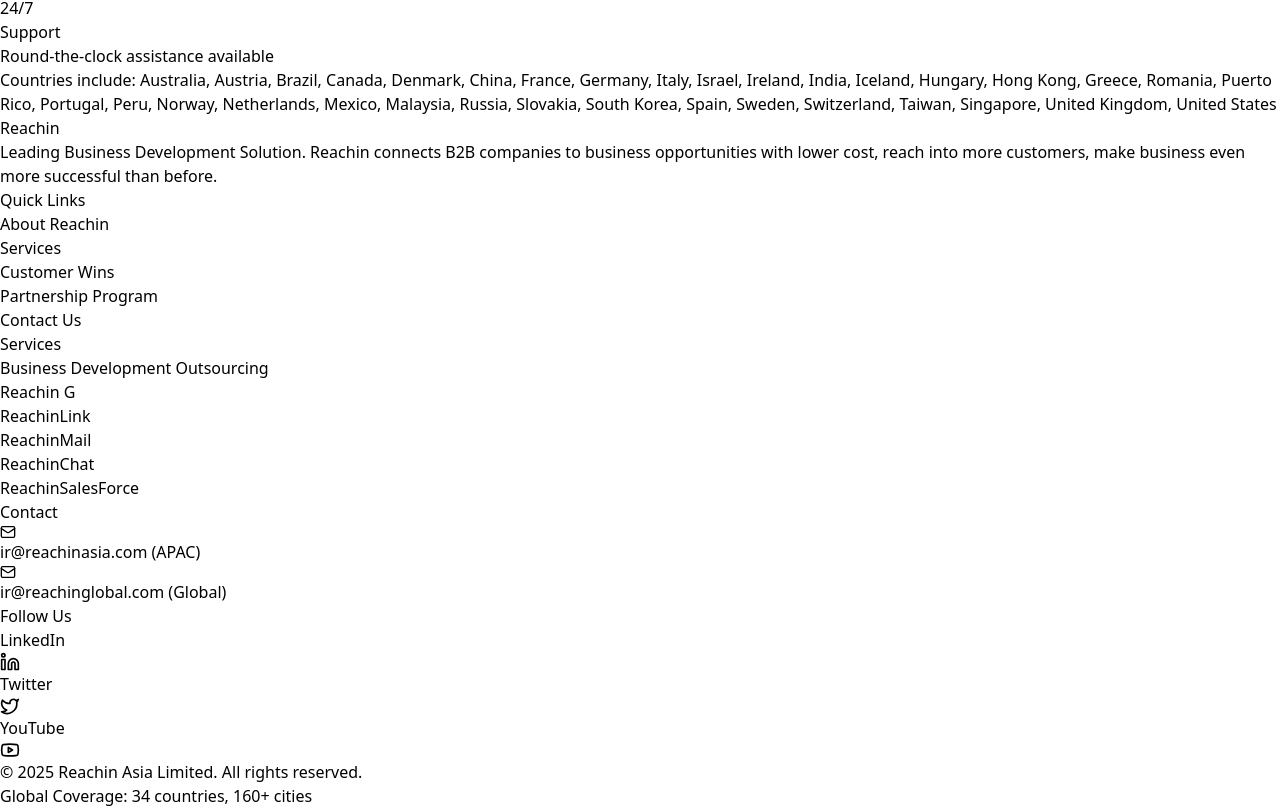
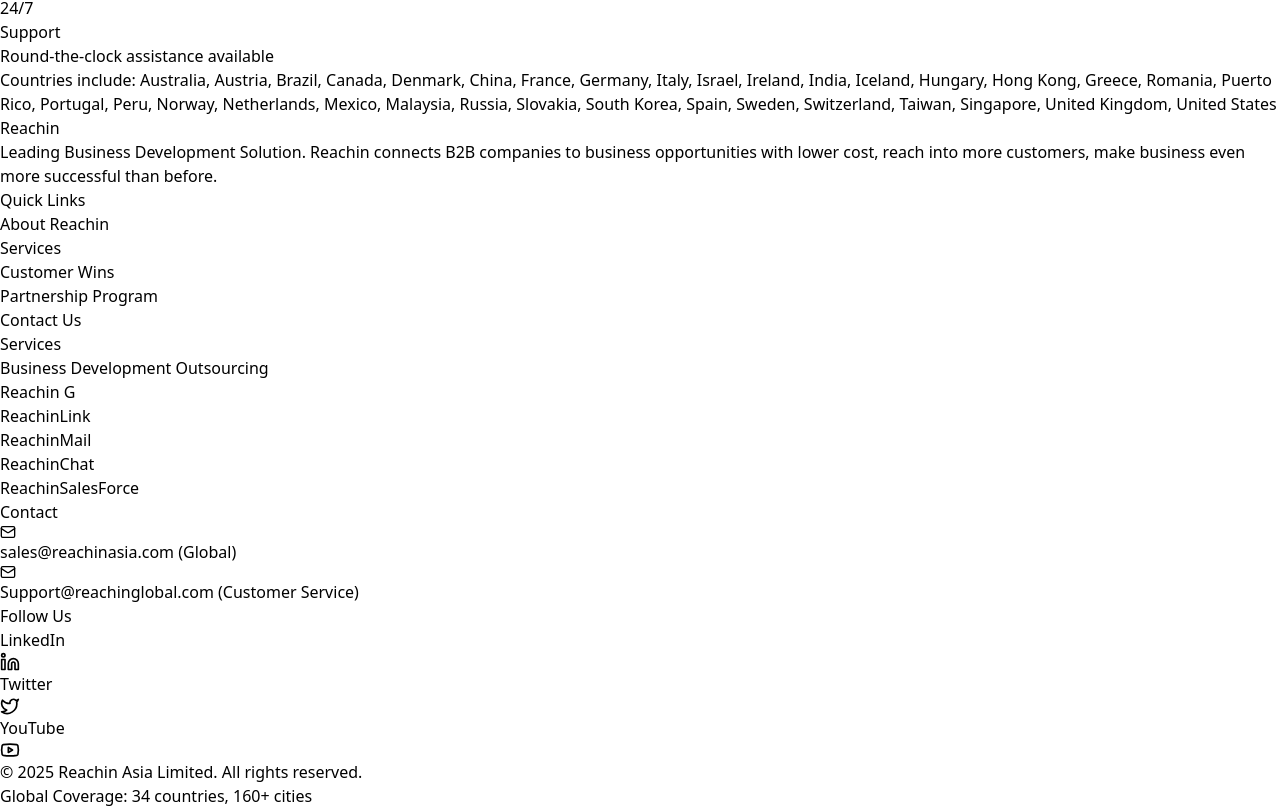
Before and after one commit to ReachinNickChan/reachinasia-website, a React (Vite) app: page /contact in a window 1280 px wide. Shown: the part 1633-2441 px from the top of the page. Built offline with nearby package versions, Linux system fonts and the light colour scheme.

Commit message:
Update Footer.jsx

```diff
--- a/src/components/Footer.jsx
+++ b/src/components/Footer.jsx
@@ -53,11 +53,11 @@
             <div className="space-y-3">
               <div className="flex items-center text-gray-300">
                 <Mail size={16} className="mr-2 flex-shrink-0" />
-                <span className="text-sm">ir@reachinasia.com (APAC)</span>
+                <span className="text-sm">sales@reachinasia.com (Global)</span>
               </div>
               <div className="flex items-center text-gray-300">
                 <Mail size={16} className="mr-2 flex-shrink-0" />
-                <span className="text-sm">ir@reachinglobal.com (Global)</span>
+                <span className="text-sm">Support@reachinglobal.com (Customer Service)</span>
               </div>
             </div>
             <h3 className="text-lg font-semibold mt-6 mb-4 tracking-wider uppercase">Follow Us</h3>
```
